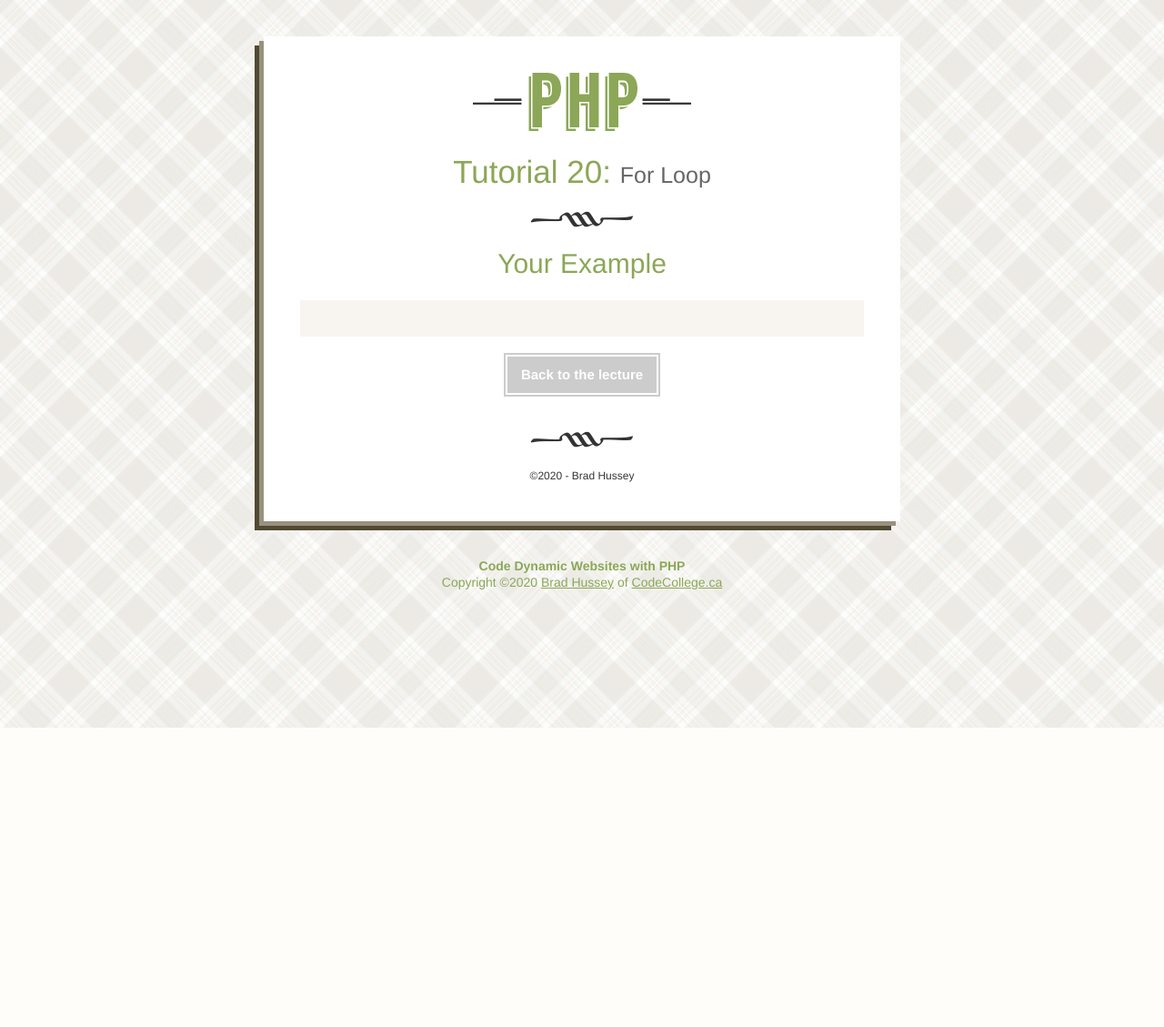
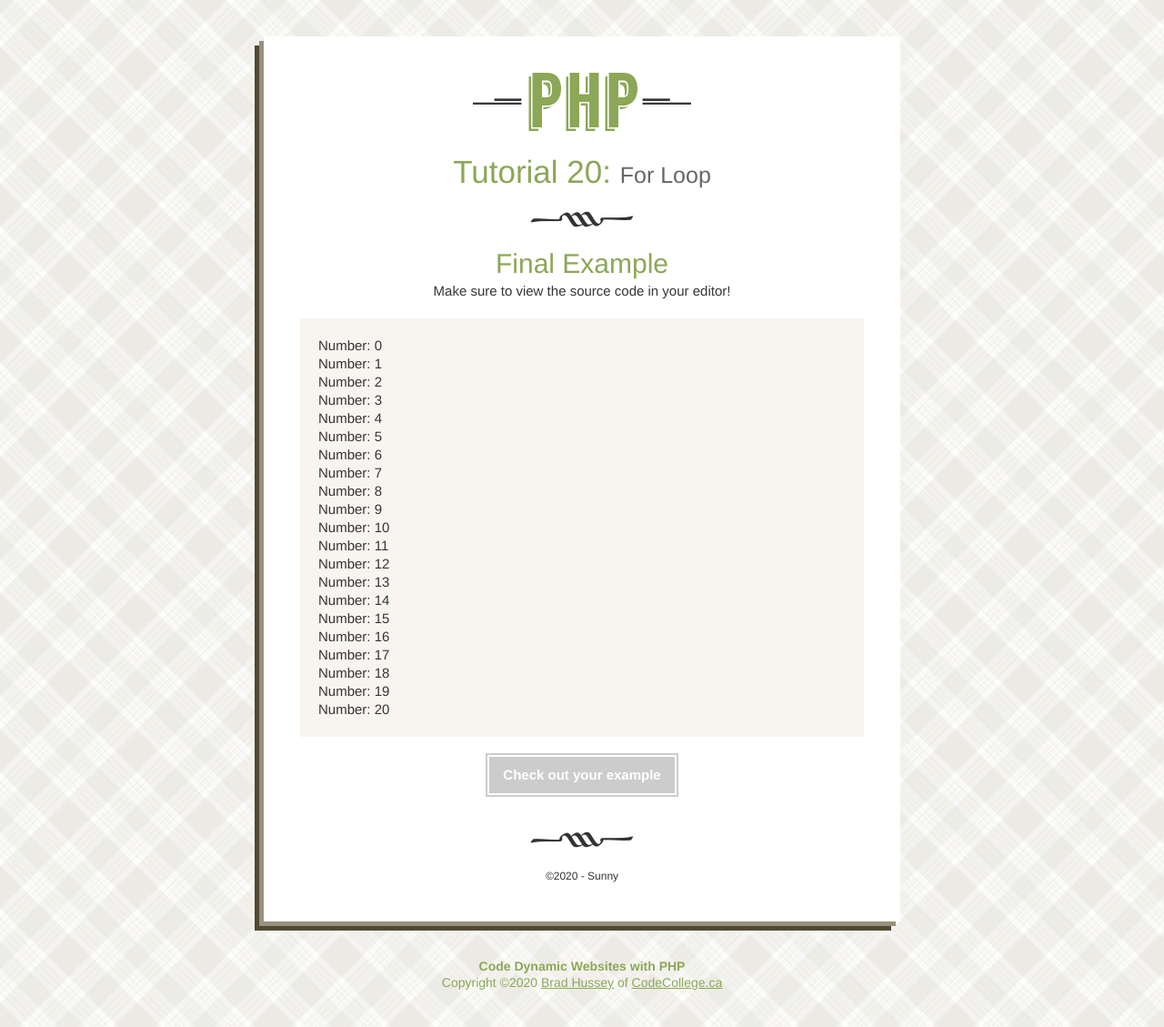
Before and after one commit to hebs87/php-basics, a PHP site: page /practice.php in a window 1280 px wide. Shown: the whole page at 91% size. Before the commit the page ends 800 px from the top, so only its background shows below. Run offline with PHP 8.4, Linux system fonts and the light colour scheme.

Commit message:
Completed for loops challenge

```diff
--- a/20_ForLoop/practice.php
+++ b/20_ForLoop/practice.php
@@ -4,13 +4,13 @@
     define("TITLE", "For Loop");
 
     // Custom Variables
-	$myName	= "Brad Hussey";
-	$lessonNum	= 20;
+    $myName = "Sunny";
+    $lessonNum = 20;
 
 ?>
 
 <!DOCTYPE html>
-<html>
+<html lang="en">
 <head>
     <title>PHP <?php echo TITLE; ?></title>
     <link href="../assets/styles.css" rel="stylesheet">
@@ -24,19 +24,18 @@
     <h1>Tutorial <?php echo $lessonNum; ?>: <small><?php echo TITLE; ?></small></h1>
     <hr>
 
-			<h2>Your Example</h2>
+    <h2>Final Example</h2>
+    <p>Make sure to view the source code in your editor!</p>
 
     <div class="sandbox">
-
         <?php
-
-				    // your code here
-
+            for ($a = 0; $a <= 20; $a++) {
+                echo "Number: $a <br>";
+            }
         ?>
-
     </div><!-- end sandbox -->
 
-			<a href="index.php" class="button">Back to the lecture</a>
+    <a href="practice.php" class="button">Check out your example</a>
 
     <hr>
 
```
Lines whose indentation alone changed are shown as unchanged.
